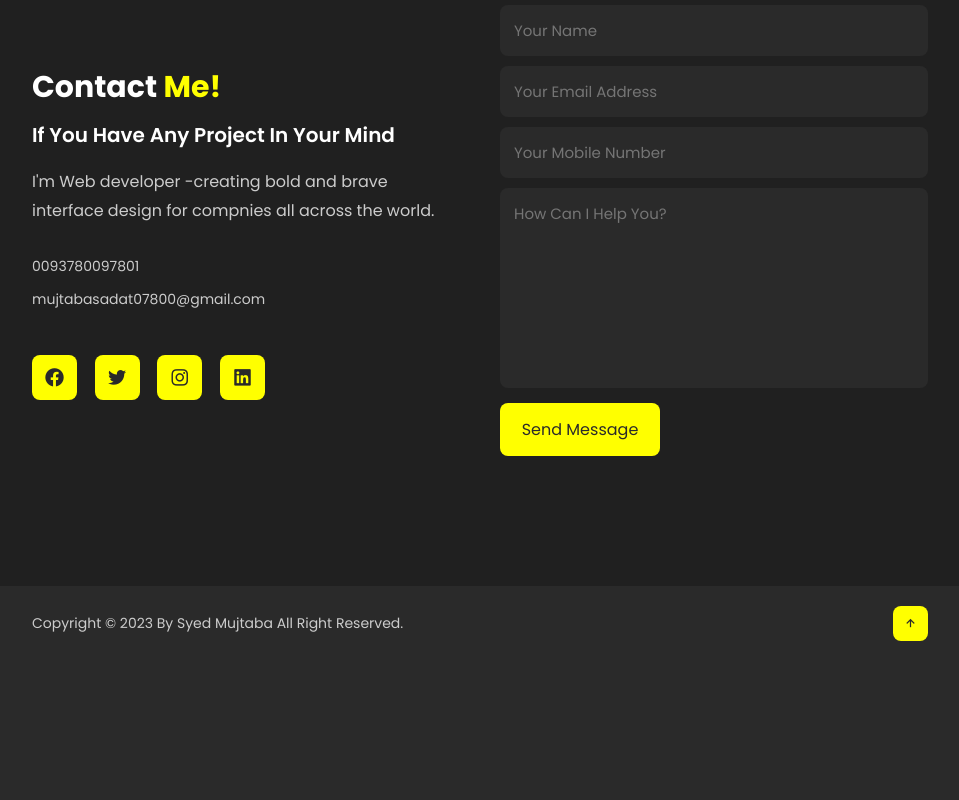
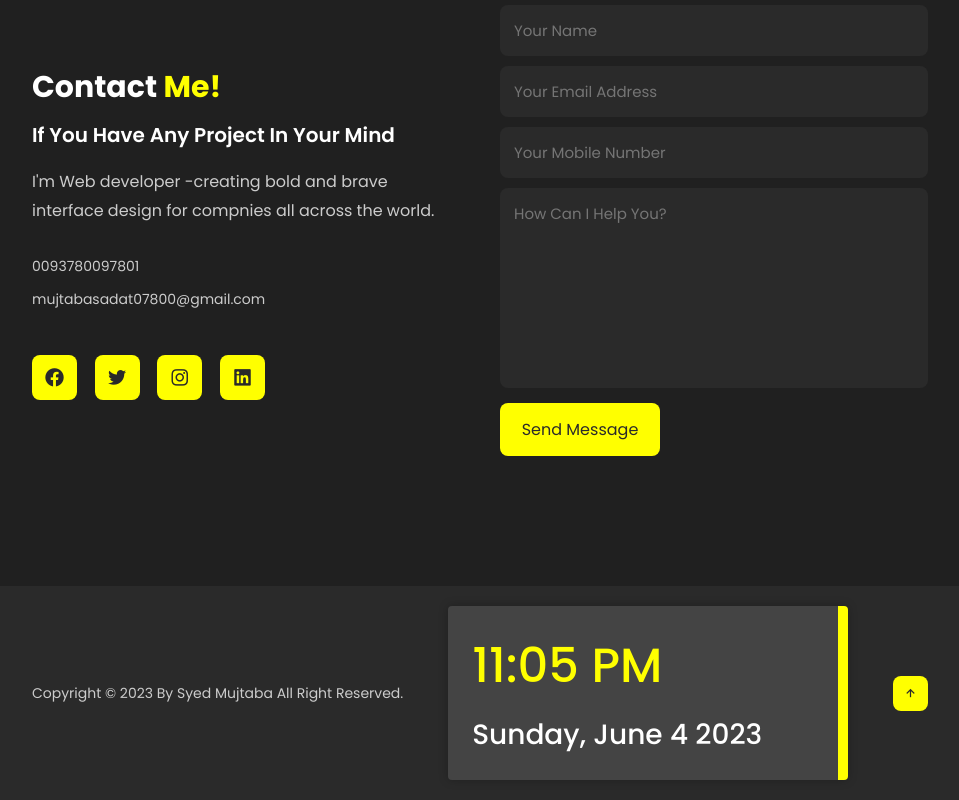
Before and after one commit to Syed-Mujtaba-Mussavi/portfolio-mujtaba, a plain HTML site: page index.html in a window 1280 px wide. Shown: the part 3403-4203 px from the top of the page, without its empty margins (160-1119 px from the left). Before the commit the page ends 4064 px from the top, so only its background shows below. Drawn offline with nearby package versions, Linux system fonts and the light colour scheme.

Commit message:
date and time functionality has added

```diff
--- a/index.html
+++ b/index.html
@@ -299,6 +299,10 @@
       <div class="last-text">
         <p>Copyright © 2023 By Syed Mujtaba All Right Reserved.</p>
       </div>
+      <div class="datetime">
+        <div class="time"></div>
+        <div class="date"></div>
+      </div>
       <div class="top">
         <a href="#home"><i class="bx bx-up-arrow-alt"></i></a>
       </div>
--- a/script.js
+++ b/script.js
@@ -10,3 +10,60 @@ menu.onclick = () => {
   menu.classList.toggle("bx-x");
   navList.classList.toggle("open");
 };
+
+// Current time and date representation code in js
+const timeElement = document.querySelector(".time");
+const dateElement = document.querySelector(".date");
+
+/**
+ * @param {Date} date
+ */
+function formatTime(date) {
+  const hours12 = date.getHours() % 12 || 12;
+  const minutes = date.getMinutes();
+  const isAm = date.getHours() < 12;
+
+  return `${hours12.toString().padStart(2, "0")}:${minutes
+    .toString()
+    .padStart(2, "0")} ${isAm ? "AM" : "PM"}`;
+}
+
+/**
+ * @param {Date} date
+ */
+function formatDate(date) {
+  const DAYS = [
+    "Sunday",
+    "Monday",
+    "Tuesday",
+    "Wednesday",
+    "Thursday",
+    "Friday",
+    "Saturday",
+  ];
+  const MONTHS = [
+    "January",
+    "February",
+    "March",
+    "April",
+    "May",
+    "June",
+    "July",
+    "August",
+    "September",
+    "October",
+    "November",
+    "December",
+  ];
+
+  return `${DAYS[date.getDay()]}, ${
+    MONTHS[date.getMonth()]
+  } ${date.getDate()} ${date.getFullYear()}`;
+}
+
+setInterval(() => {
+  const now = new Date();
+
+  timeElement.textContent = formatTime(now);
+  dateElement.textContent = formatDate(now);
+}, 200);
--- a/style.css
+++ b/style.css
@@ -464,8 +464,32 @@ form textarea {
   color: var(--bg-color);
   background: var(--main-color);
 }
+.datetime {
+  font-size: 16px;
+  padding: 24px;
+  color: #ffffff;
+  background: #444444;
+  box-shadow: 0 0 10px rgba(0, 0, 0, 0.25);
+  border-radius: 4px;
+  border-right: 10px var(--main-color) solid;
+  width: 400px;
+  font-weight: 500;
+  font-family: "Inter", sans-serif;
+}
 
+.time {
+  font-size: 3em;
+  color: var(--main-color);
+}
+
+.date {
+  margin-top: 12px;
+  font-size: 1.75em;
+}
+
+/* ////////////////////////////////////////// */
 /* Media query for responsiving the website */
+/* /////////////////////////////////////////// */
 @media (max-width: 1480px) {
   header {
     padding: 12px 2.5%;
```
